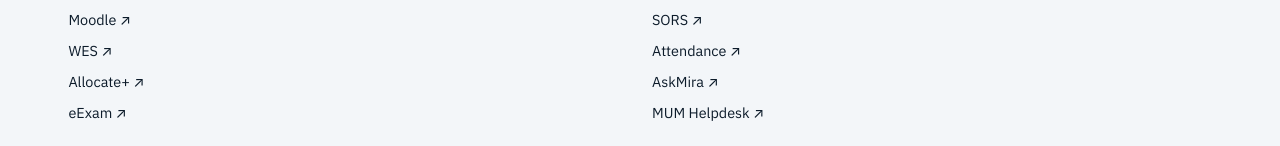
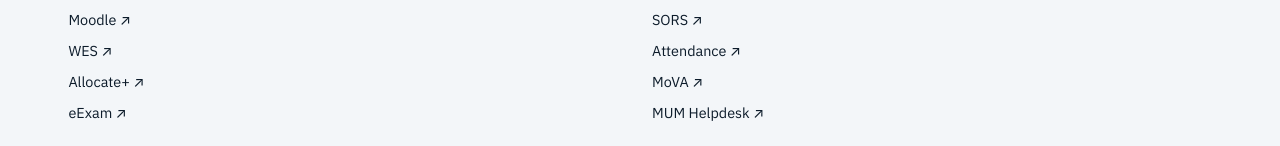
Before and after one commit to Waldo0926/monash-hub, a Nuxt app in the folder frontend/: page / in a window 1280 px wide. Shown: the part 2042-2188 px from the top of the page. Built offline with nearby package versions, Linux system fonts and the light colour scheme; no server answers.

Commit message:
Replace AskMira with MoVA and Monash Connect for Malaysia (#208)

```diff
--- a/frontend/components/SiteAssistant.vue
+++ b/frontend/components/SiteAssistant.vue
@@ -30,7 +30,7 @@
 
 const STORAGE_KEY = 'monashhub.assistant.v1'
 const MAX_TURNS = 12
-const ASKMIRA = 'https://askmira.monash.edu.my/'
+const MOVA = 'https://www.monash.edu.my/student-services/connect?chatbot=open'
 
 const { $t } = useNuxtApp()
 const { locale } = useLocale()
@@ -343,7 +343,7 @@
               </NuxtLink>
               <template v-if="!routerAnswered(turn)">
                 <NuxtLink to="/community" class="tiny">{{ $t('units.askCommunity') }}</NuxtLink>
-                <a :href="ASKMIRA" class="tiny" rel="noopener external" target="_blank">{{ $t('assistant.askMira') }}</a>
+                <a :href="MOVA" class="tiny" rel="noopener external" target="_blank">{{ $t('assistant.askMova') }}</a>
               </template>
             </div>
           </div>
--- a/frontend/data/systems.ts
+++ b/frontend/data/systems.ts
@@ -2,8 +2,8 @@
  * The Monash systems a student actually logs into, and which campus each is for.
  *
  * The URLs were given by the site's author; they are not guessed and not
- * shortened. `.monash.edu.my` hosts are Malaysia's own - SORS, Attendance,
- * AskMira and the Helpdesk have no Australian equivalent here - so they carry
+ * shortened. `.monash.edu.my` links are Malaysia's own - SORS, Attendance,
+ * MoVA (Monash Connect Malaysia) and the Helpdesk - so they carry
  * the campus label the guide pages use, for the same reason: a reader should
  * not have to work out from a hostname whether a link is meant for them.
  */
@@ -29,7 +29,11 @@
     url: 'https://attendance.monash.edu.my/student/',
     appliesTo: 'malaysia'
   },
-  { name: 'AskMira', url: 'https://askmira.monash.edu.my/', appliesTo: 'malaysia' },
+  {
+    name: 'MoVA',
+    url: 'https://www.monash.edu.my/student-services/connect?chatbot=open',
+    appliesTo: 'malaysia'
+  },
   {
     name: 'MUM Helpdesk',
     url: 'https://helpdesk.monash.edu.my/',
--- a/frontend/i18n/index.ts
+++ b/frontend/i18n/index.ts
@@ -711,7 +711,7 @@
   'assistant.answersOne': '1 answer',
   'assistant.nothing': 'I could not find this on Monash Hub. Try other words, ask other students in the community, or ask Monash directly.',
   'assistant.allResults': 'See all search results',
-  'assistant.askMira': 'Ask Monash on AskMira (Malaysia)',
+  'assistant.askMova': 'Ask MoVA or visit Monash Connect (Malaysia)',
   'assistant.tool.marks': 'WAM/GPA calculator',
   'assistant.tool.marks.desc': 'Enter your marks and see your WAM and GPA.',
   'assistant.tool.plan': 'Course map',
@@ -1742,7 +1742,7 @@
   'assistant.answersOne': '1 个回答',
   'assistant.nothing': '站内没找到相关内容。可以换个说法，去社区问问同学，或者直接问学校。',
   'assistant.allResults': '查看全部搜索结果',
-  'assistant.askMira': '在 AskMira 问学校（马来西亚校区）',
+  'assistant.askMova': '问 MoVA 或去 Monash Connect（马来西亚校区）',
   'assistant.tool.marks': 'WAM/GPA 计算',
   'assistant.tool.marks.desc': '填入各科成绩，算出 WAM 和 GPA。',
   'assistant.tool.plan': '选课规划',
@@ -2776,7 +2776,7 @@
   'assistant.answersOne': '回答 1 件',
   'assistant.nothing': 'Monash Hub では見つかりませんでした。言い方を変えるか、コミュニティで学生に聞くか、Monash に直接問い合わせてください。',
   'assistant.allResults': '検索結果をすべて見る',
-  'assistant.askMira': 'AskMira で Monash に聞く（マレーシア）',
+  'assistant.askMova': 'MoVA に聞くか Monash Connect へ（マレーシア）',
   'assistant.tool.marks': 'WAM/GPA 計算',
   'assistant.tool.marks.desc': '成績を入力すると WAM と GPA がわかります。',
   'assistant.tool.plan': '履修計画',
@@ -3811,7 +3811,7 @@
   'assistant.answersOne': '답변 1개',
   'assistant.nothing': 'Monash Hub에서 찾지 못했어요. 다른 말로 물어보거나, 커뮤니티에서 학생들에게 묻거나, Monash에 직접 문의하세요.',
   'assistant.allResults': '검색 결과 모두 보기',
-  'assistant.askMira': 'AskMira에서 Monash에 문의 (말레이시아)',
+  'assistant.askMova': 'MoVA에 묻거나 Monash Connect 방문 (말레이시아)',
   'assistant.tool.marks': 'WAM/GPA 계산',
   'assistant.tool.marks.desc': '성적을 입력하면 WAM과 GPA를 계산합니다.',
   'assistant.tool.plan': '수강 계획',
```
Also changed, not shown: 2 other files (tests, documents, lock files or other folders).
